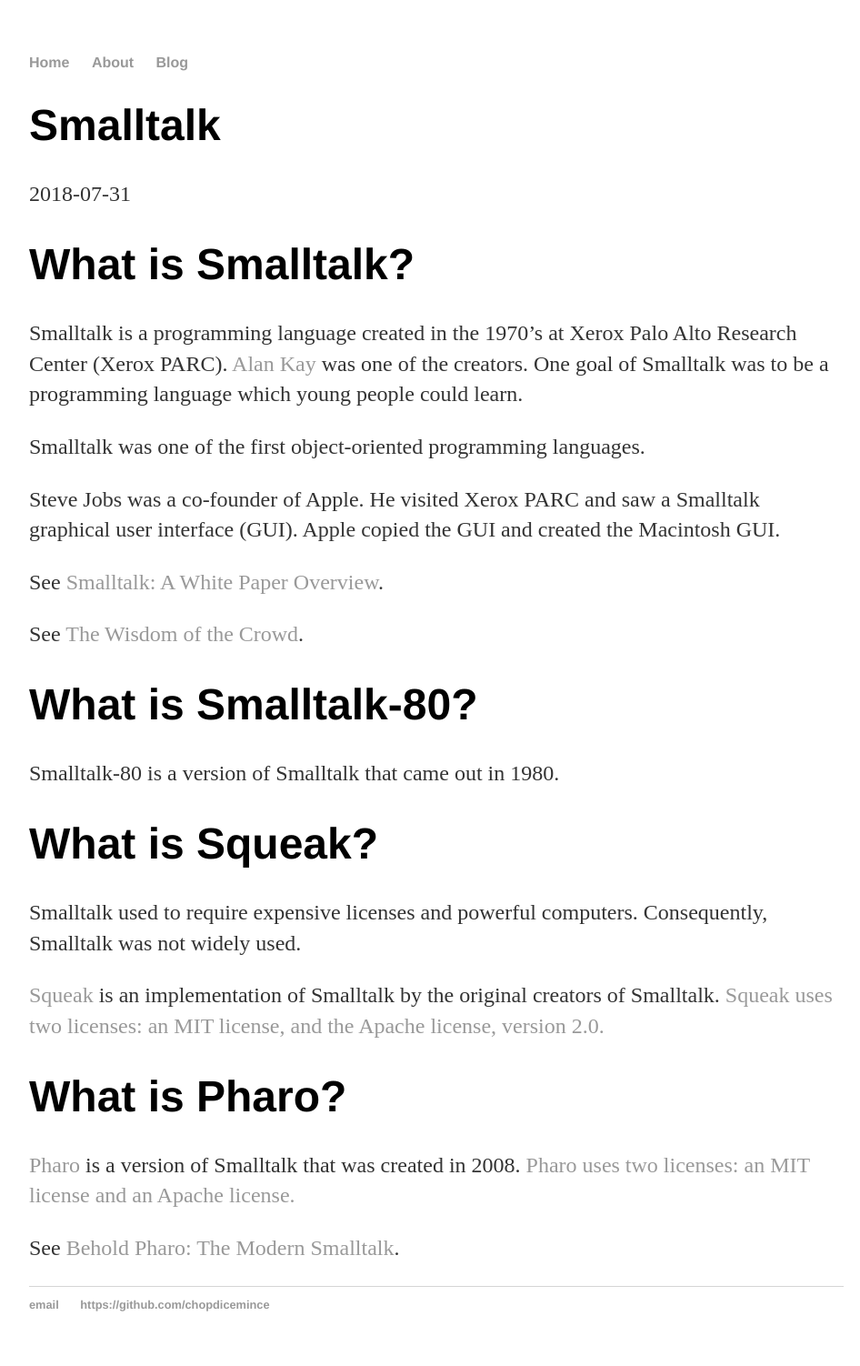
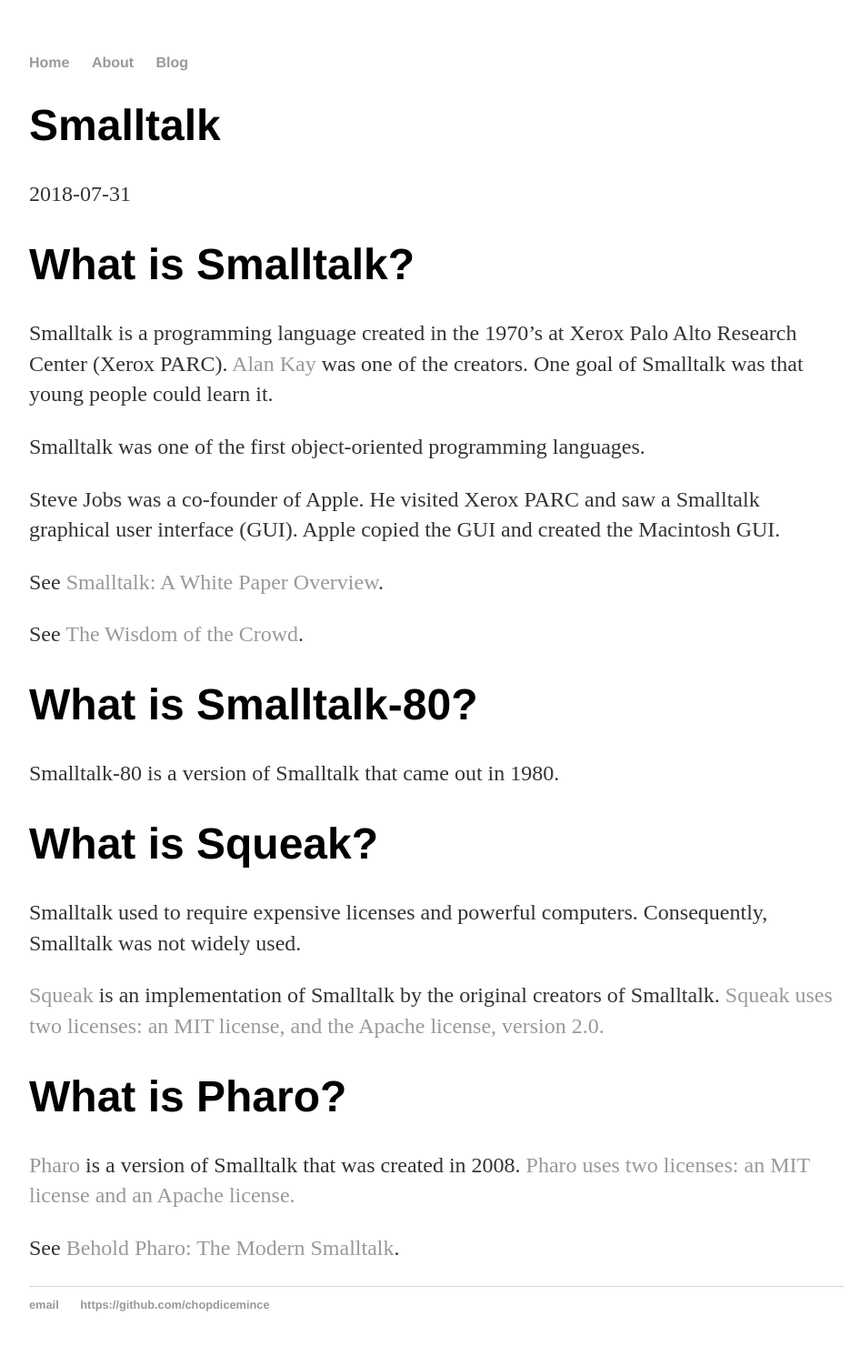
Before and after one commit to chopdicemince/chopdicemince.github.io, a Jekyll site: the page built from _posts/2018-07-31-smalltalk.md, in a window 1280 px wide. Shown: the whole page at 91% size, without its empty margins (160-1106 px from the left). Built offline with Jekyll 4.4.1, drawn with Linux system fonts in a browser that asks for light colours.

Commit message:
Reword a sentence

```diff
--- a/_posts/2018-07-31-smalltalk.md
+++ b/_posts/2018-07-31-smalltalk.md
@@ -6,7 +6,7 @@
 
 # What is Smalltalk?
 
-Smalltalk is a programming language created in the 1970's at Xerox Palo Alto Research Center (Xerox PARC). [Alan Kay](https://www.britannica.com/biography/Alan-Kay) was one of the creators. One goal of Smalltalk was to be a programming language which young people could learn.
+Smalltalk is a programming language created in the 1970's at Xerox Palo Alto Research Center (Xerox PARC). [Alan Kay](https://www.britannica.com/biography/Alan-Kay) was one of the creators. One goal of Smalltalk was that young people could learn it.
 
 Smalltalk was one of the first object-oriented programming languages.
 
```
